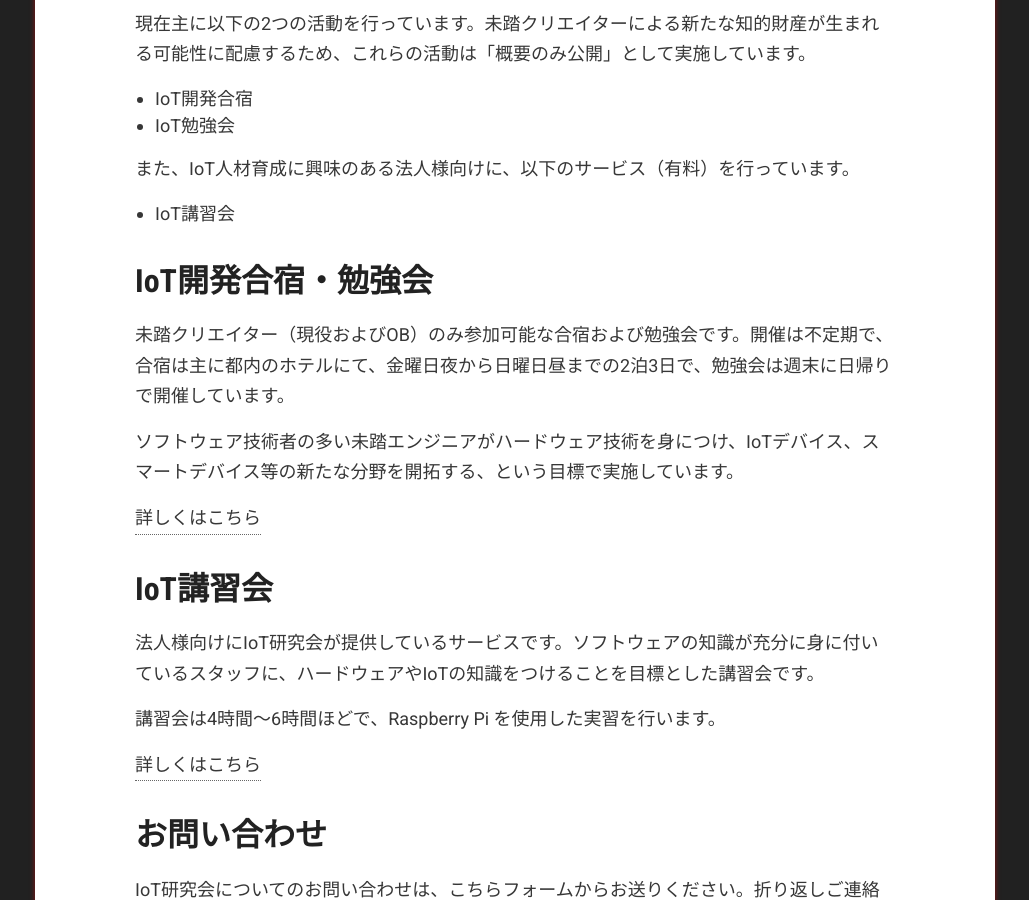
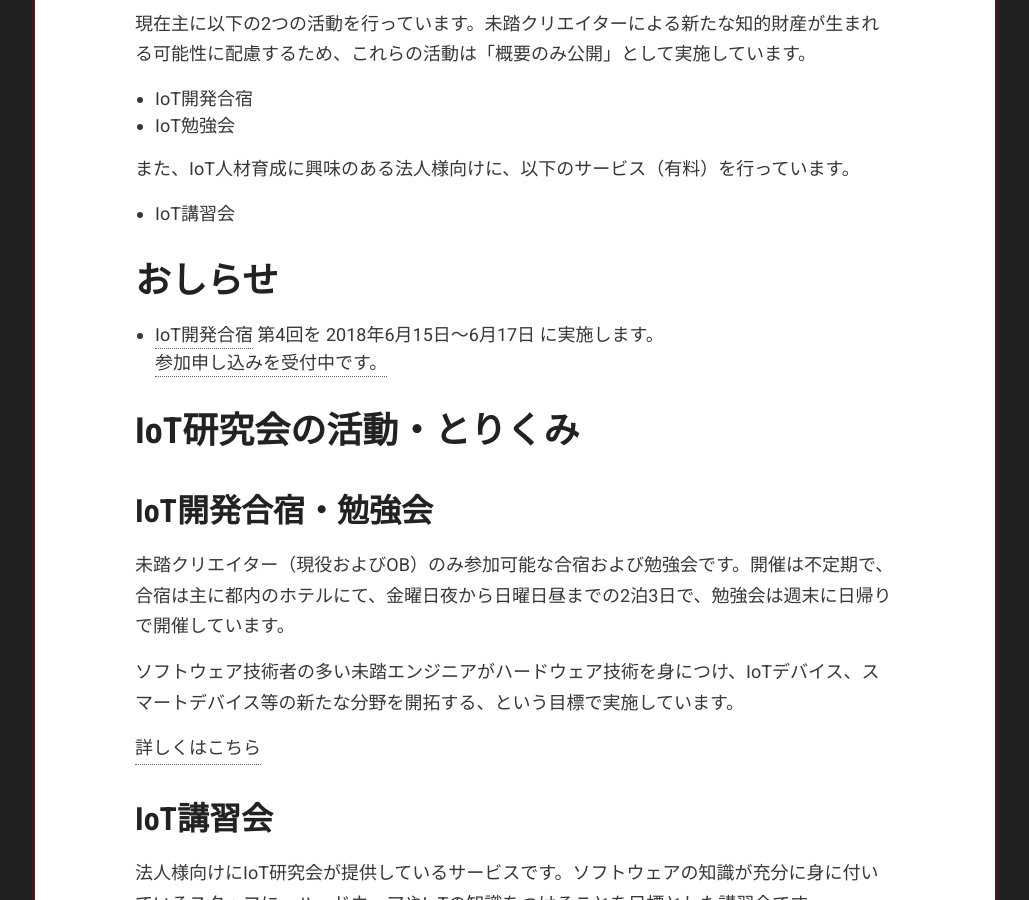
Before and after one commit to uedamm/mitou-iot-web, a Jekyll site: the page built from index.md, in a window 1280 px wide and 900 px high, scrolled down 963 px. Shown: the whole window, without its empty margins (125-1154 px from the left). Built offline with Jekyll 4.4.1, drawn with Linux system fonts in a browser that asks for light colours.

Commit message:
開発合宿#4のおしらせを追加

```diff
--- a/index.md
+++ b/index.md
@@ -18,6 +18,12 @@ layout: default
 - IoT講習会
 
 
+# おしらせ
+
+- [IoT開発合宿](camp) 第4回を 2018年6月15日～6月17日 に実施します。[参加申し込みを受付中です。](http://eventregist.com/e/mitouiotcamp4)
+
+
+# IoT研究会の活動・とりくみ
 
 ## IoT開発合宿・勉強会
 
```
Also changed, not shown: camp.md (+7 -0 lines).
